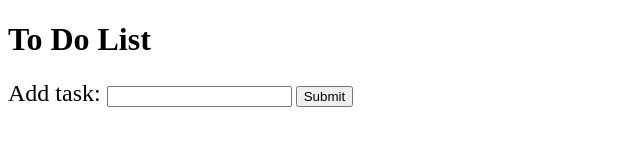
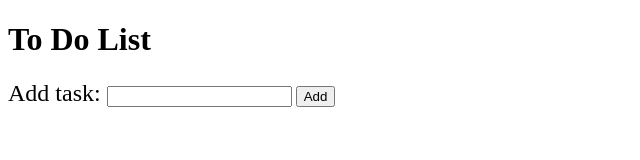
Before and after one commit to rishabhchopra68/ToDoList, a plain HTML site: page index.html in a window 1280 px wide. Shown: the full height of the page, 0-640 px from the left. Drawn offline with Linux system fonts and the light colour scheme.

Commit message:
Button name changed

```diff
--- a/index.html
+++ b/index.html
@@ -11,7 +11,7 @@
             <form id="add_task_form">
                 <label id="add_task" style="font-size: x-large;">Add task: </label>
                 <input id="add task">
-                <button type="submit">Submit</button>
+                <button type="submit">Add</button>
             </form>
             <ul class="list">
 
```
